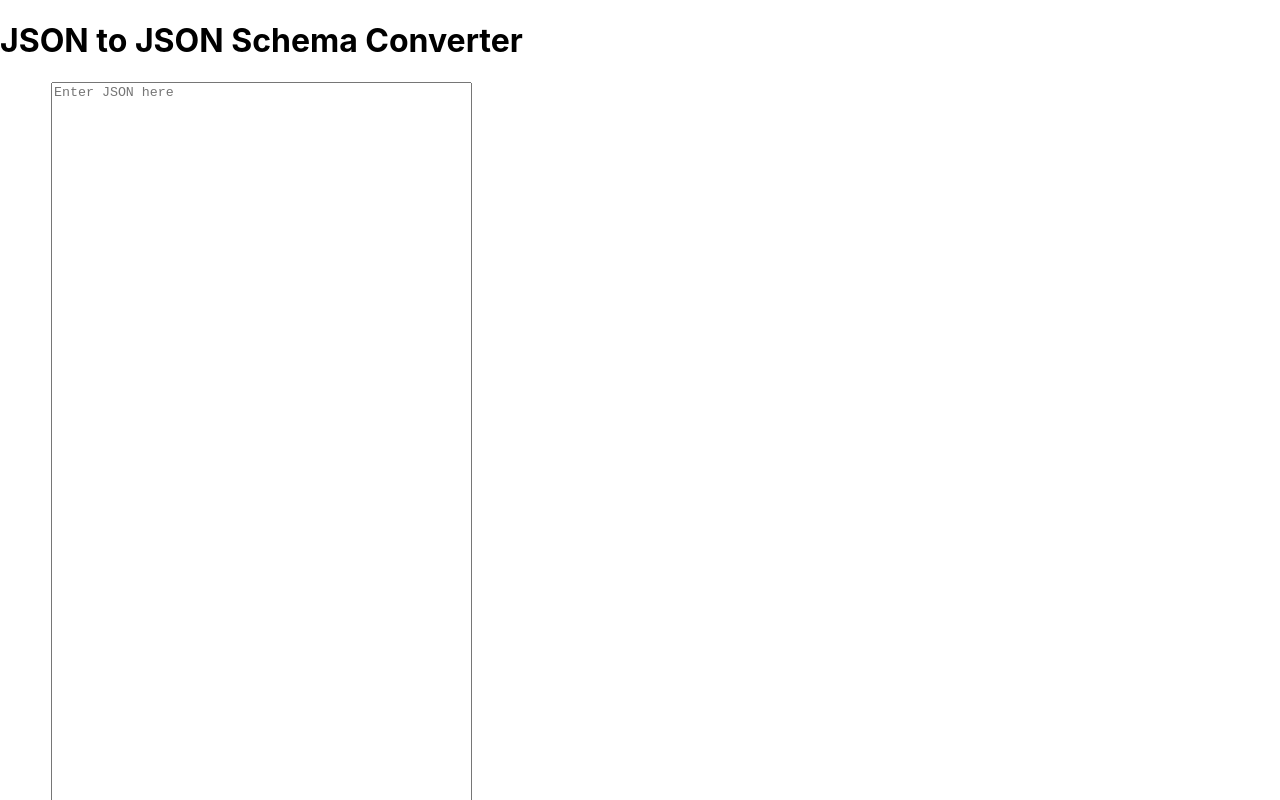
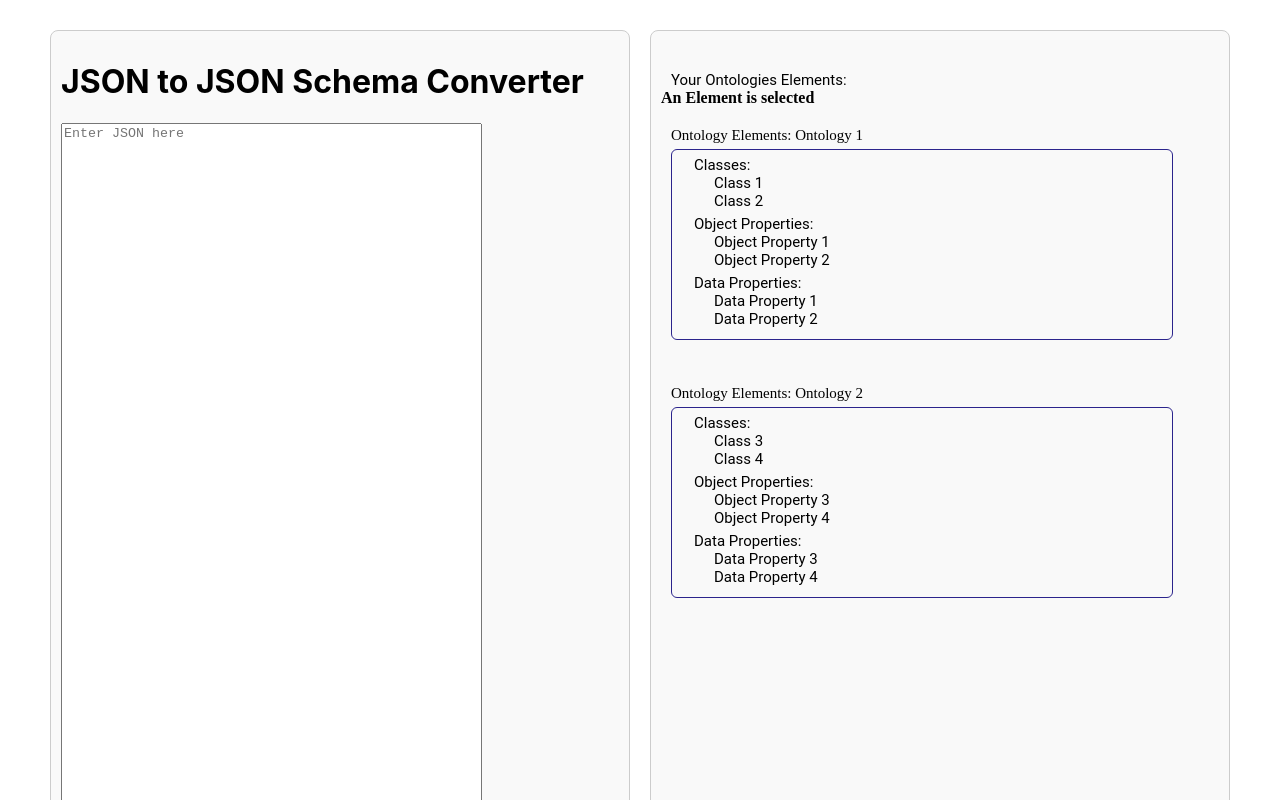
Before and after one commit to micalopez0112/proyecto-grado, a React (Create React App) app in the folder frontend/: page / in a window 1280 px wide. Shown: the top 800 px of the page. Built offline with nearby package versions, Linux system fonts and the light colour scheme.

Commit message:
Inicio ontología y "union" con json en app

```diff
--- a/frontend/src/App.css
+++ b/frontend/src/App.css
@@ -1,6 +1,3 @@
-.App {
-  text-align: center;
-}
 
 .App-logo {
   height: 40vmin;
@@ -12,6 +9,39 @@
     animation: App-logo-spin infinite 20s linear;
   }
 }
+
+.App {
+  display: flex;
+  flex-direction: column;
+  align-items: center;
+  padding: 20px;
+}
+
+button {
+  margin-bottom: 20px;
+}
+
+.content-container {
+  display: flex;
+  justify-content: space-between;
+  width: 100%;
+  max-width: 1200px;
+}
+
+.content-box {
+  flex: 2;
+  margin: 10px;
+  padding: 10px;
+  border: 1px solid #ccc;
+  border-radius: 8px;
+  background-color: #f9f9f9;
+}
+
+/* Asegúrate de que los componentes internos ocupen el 100% del espacio disponible en su contenedor */
+.content-box > * {
+  width: 100%;
+}
+
 
 .App-header {
   background-color: #282c34;
--- a/frontend/src/App.tsx
+++ b/frontend/src/App.tsx
@@ -1,6 +1,7 @@
 import React from "react";
 import "./App.css";
 import Json from "./components/JsonSchema.tsx";
+import OntologyData from "./components/OntologyData.tsx";
 import {
   BrowserRouter as Router,
   Routes,
@@ -18,6 +19,7 @@ function App() {
       <Routes>
         <Route path="/" element={<Mapping />} />
         <Route path="/testroute" element={<Test />}/>
+        <Route path="/Ontology" element={< OntologyData/>} />
       </Routes>
     </Router>
   );
--- /dev/null
+++ b/frontend/src/components/OntologyData.css
@@ -0,0 +1,120 @@
+.text {
+    font-family: "Roboto";
+    font-size: 15px;
+    text-align: start;
+    margin-left: 10px;
+  }
+
+  .icon-text {
+    font-family: "Roboto";
+    font-size: 13px;
+    margin-left: 10px;
+  }
+
+  .onto-data-display-container {
+    display: flex;
+    flex-direction: column;
+    width: 100%;
+    height: 100%;
+    align-items: flex-start;
+    overflow-y: auto;
+    z-index: 2;
+    margin-top: 30px;
+  }
+
+  .table-name-container {
+    display: flex;
+    justify-content: flex-start;
+    align-items: center;
+    margin-bottom: 10px;
+    cursor: normal;
+  }
+
+  .table-name-container.active {
+    color: var(--alpha50-blue);
+  }
+
+  .table-name-container.is-mapping {
+    cursor: pointer;
+  }
+
+  .column-name-container {
+    display: flex;
+    justify-content: center;
+    align-items: center;
+    cursor: normal;
+  }
+
+  .column-name-container.active {
+    color: var(--alpha50-blue);
+  }
+
+  .column-name-container.is-mapping {
+    cursor: pointer;
+  }
+
+  .columns-container {
+    display: flex;
+    flex-direction: column;
+    align-items: flex-start;
+    padding-left: 20px;
+    padding-bottom: 5px;
+  }
+
+  .styled-input {
+    border: 1px solid #2b248c;
+    display: flex;
+    flex-direction: column;
+    padding: 6px 12px;
+    margin: 5px 0;
+    font-family: "Roboto";
+    font-size: 13px;
+    border-radius: 6px;
+  }
+
+  .onto-container {
+    display: flex;
+    flex-direction: column;
+    border: 1px solid var(--alpha600);
+    margin: 10px 0;
+    padding: 10px;
+    width: 90%;
+    border-radius: 4px;
+  }
+
+  .ontology-title {
+    font-family: "RobotoBold";
+    font-size: 15px;
+    color: var(--alpha600);
+  }
+
+  .spinner-container {
+    display: flex;
+    align-items: center;
+    height: 20rem;
+    justify-content: center;
+    width: 100%;
+  }
+
+  .popper-container {
+    display: flex;
+    justify-content: center;
+    align-items: center;
+    text-align: center;
+    padding: 1rem;
+  }
+
+  .graph-button {
+    text-decoration: none;
+    border: none;
+    cursor: pointer;
+    outline: none;
+    text-decoration: underline;
+    border-radius: 8px;
+    height: 40px;
+    width: fit-content;
+    margin: 0 auto;
+    margin-top: 5px;
+    background-color: white;
+    color: var(--alpha600);
+  }
--- /dev/null
+++ b/frontend/src/components/OntologyData.tsx
@@ -0,0 +1,165 @@
+import React, { useEffect } from 'react';
+import "./OntologyData.css";
+import { useDataContext } from '../context/context.tsx';
+
+const OntologyData = () => {
+  const currentOntoSelected = [];
+  const isMapping = true;
+  useEffect(() => {
+  }, []);
+
+  const { OntoElementSelected, setOntoElementSelected } = useDataContext();
+  const handleClickOntoElem = (element) => {
+    console.log(element);
+    if (isMapping) {
+      setOntoElementSelected(element);
+    }
+  };
+
+  const data = [
+    {
+      name: "Ontology 1",
+      data: [
+        {
+          classes: [
+            {
+              name: "Class 1",
+              iri: "http://example.com/class1",
+            },
+            {
+              name: "Class 2",
+              iri: "http://example.com/class2",
+            },
+          ],
+          object_properties: [
+            {
+              name: "Object Property 1",
+              iri: "http://example.com/objectproperty1",
+            },
+            {
+              name: "Object Property 2",
+              iri: "http://example.com/objectproperty2",
+            },
+          ],
+          data_properties: [
+            {
+              name: "Data Property 1",
+              iri: "http://example.com/dataproperty1",
+            },
+            {
+              name: "Data Property 2",
+              iri: "http://example.com/dataproperty2",
+            },
+          ],
+        },
+      ],
+    },
+    {
+      name: "Ontology 2",
+      data: [
+        {
+          classes: [
+            {
+              name: "Class 3",
+              iri: "http://example.com/class3",
+            },
+            {
+              name: "Class 4",
+              iri: "http://example.com/class4",
+            },
+          ],
+          object_properties: [
+            {
+              name: "Object Property 3",
+              iri: "http://example.com/objectproperty3",
+            },
+            {
+              name: "Object Property 4",
+              iri: "http://example.com/objectproperty4",
+            },
+          ],
+          data_properties: [
+            {
+              name: "Data Property 3",
+              iri: "http://example.com/dataproperty3",
+            },
+            {
+              name: "Data Property 4",
+              iri: "http://example.com/dataproperty4",
+            },
+          ],
+        },
+      ],
+    },
+  ];
+
+  return (
+    <div className='onto-data-display-container'>
+      <span className='text'>Your Ontologies Elements: </span>
+      {OntoElementSelected != null ? <strong style={{ fontFamily: 'cursive' }}> An Element is selected {OntoElementSelected.iri}</strong> : null}
+      {data?.map((ontology, i) => {
+        return (
+          <div className='onto-container' key={`ontology-${i}`}>
+            <span className='ontology-title'>
+              Ontology Elements: {ontology?.name}
+            </span>
+            {ontology?.data?.map((x, i) => (
+              <div className='styled-input' key={`data-${i}`}>
+                {x?.classes?.length > 0 && (
+                  <>
+                    <span className='text'>Classes:</span>
+                    <div className='columns-container'>
+                      {x?.classes?.map((c) => (
+                        <div
+                          className={`column-name-container ${isMapping ? 'is-mapping' : ''}`}
+                          onClick={() => handleClickOntoElem(c)}
+                          key={c?.iri}
+                        >
+                          <span className='text'>{c?.name}</span>
+                        </div>
+                      ))}
+                    </div>
+                  </>
+                )}
+                {x?.object_properties?.length > 0 && (
+                  <>
+                    <span className='text'>Object Properties:</span>
+                    <div className='columns-container'>
+                      {x?.object_properties?.map((objectProperty) => (
+                        <div
+                          className={`column-name-container ${isMapping ? 'is-mapping' : ''}`}
+                          onClick={() => handleClickOntoElem(objectProperty)}
+                          key={objectProperty?.iri}
+                        >
+                          <span className='text'>{objectProperty?.name}</span>
+                        </div>
+                      ))}
+                    </div>
+                  </>
+                )}
+                {x?.data_properties?.length > 0 && (
+                  <>
+                    <span className='text'>Data Properties:</span>
+                    <div className='columns-container'>
+                      {x?.data_properties?.map((dataProperty) => (
+                        <div
+                          className={`column-name-container ${isMapping ? 'is-mapping' : ''}`}
+                          onClick={() => handleClickOntoElem(dataProperty)}
+                          key={dataProperty?.iri}
+                        >
+                          <span className='text'>{dataProperty?.name}</span>
+                        </div>
+                      ))}
+                    </div>
+                  </>
+                )}
+              </div>
+            ))}
+          </div>
+        );
+      })}
+    </div>
+  );
+};
+
+export default OntologyData;
--- a/frontend/src/context/context.tsx
+++ b/frontend/src/context/context.tsx
@@ -1,11 +1,16 @@
 import React, { createContext, useContext, useState } from 'react';
 
+interface OntoElement{
+  name?: string;
+  iri?: string;
+}
 interface JsonSchemaContextProps {
   jsonSchemaContext: any;
+  ontologyDataContext: Object;
   setJsonSchemaContext: (value: any) => void;
   JsonElementSelected: any;
   setJsonElementSelected: (value: any) => void;
-  OntoElementSelected: any;
+  OntoElementSelected: OntoElement;
   setOntoElementSelected: (value: any) => void;
 }
 
@@ -18,6 +23,7 @@ Arreglar tipos para que se use el JsonSchema interface declarado en JsonSchema.t
   jsonSchemaContext: {},
   setJsonSchemaContext: () => {},
   JsonElementSelected: {},
+  ontologyDataContext: {},
   OntoElementSelected: {},
   setJsonElementSelected: () => {},
   setOntoElementSelected: () => {},
@@ -25,8 +31,10 @@ Arreglar tipos para que se use el JsonSchema interface declarado en JsonSchema.t
 
 const ContextProvider = ({ children }: { children: React.ReactNode }) => {
   const [JsonElementSelected, setJsonElementSelected] = useState<string>('');
-  const [OntoElementSelected, setOntoElementSelected] = useState<string>('');
+  const [OntoElementSelected, setOntoElementSelected] = useState<Object>({});
   const [jsonSchemaContext, setJsonSchemaContext] = useState<Object>({});
+  const [mappings, setMappings] = useState<Object []>([]);
+  const [ontologyDataContext, setOntologyDataContext] = useState<Object>({});
 
   return (
     <Context.Provider
@@ -35,6 +43,7 @@ const ContextProvider = ({ children }: { children: React.ReactNode }) => {
         setJsonSchemaContext,
         JsonElementSelected,
         setJsonElementSelected,
+        ontologyDataContext,
         OntoElementSelected,
         setOntoElementSelected,
       }}
--- a/frontend/src/pages/Mapping.tsx
+++ b/frontend/src/pages/Mapping.tsx
@@ -1,10 +1,25 @@
 import React from 'react'
 import Json from '../components/JsonSchema.tsx'
+import OntologyData from '../components/OntologyData.tsx';
+import { useNavigate } from "react-router-dom";
 
 export const Mapping = () => {
+
+    const navigate = useNavigate();
+
+    const handleClick = () => {
+        navigate('./Ontology');
+    }
     return(
     <div className="App">
-        <Json></Json>
+        <div className='content-container'>
+            <div className='content-box'>
+                <Json></Json>
+            </div>
+            <div className='content-box'>
+                <OntologyData></OntologyData>
+            </div>
+        </div>
     </div>
     )
 }
```
